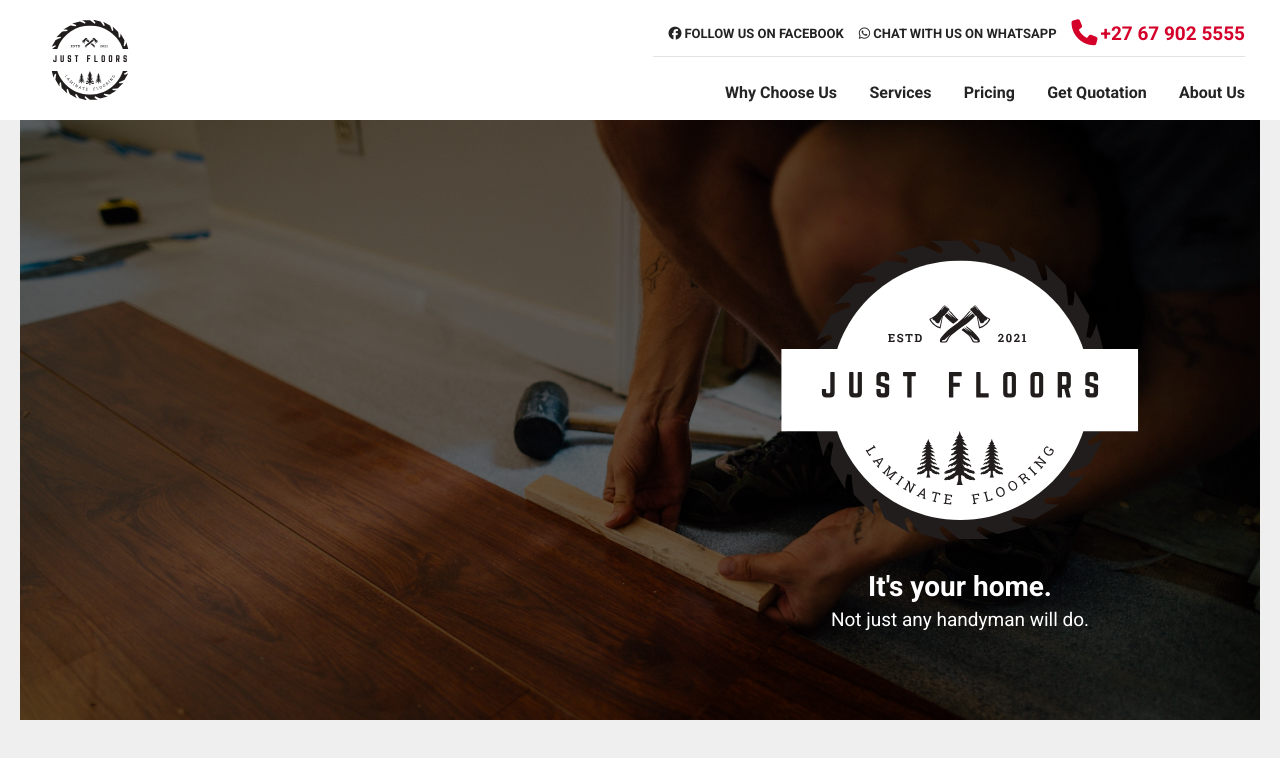
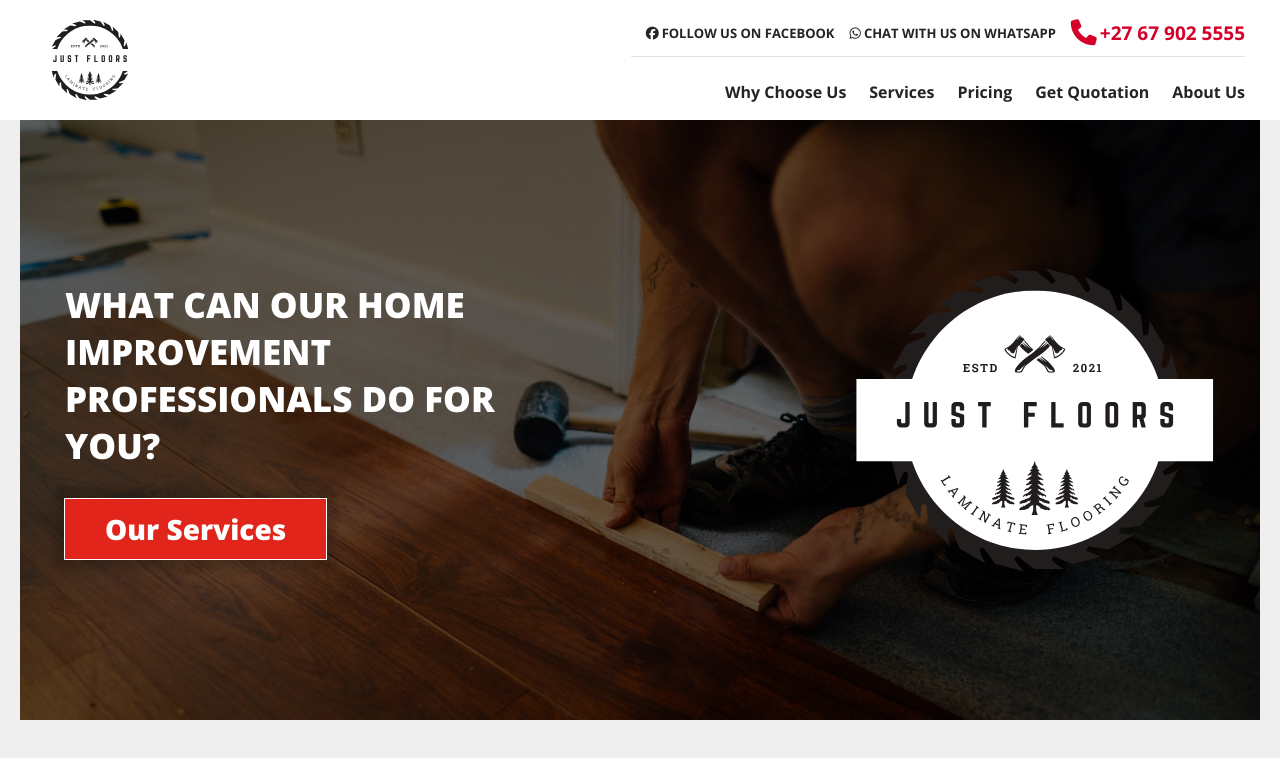
Before and after one commit to NgcoboAyanda/JustFloors, a plain HTML site: page index.html in a window 1280 px wide. Shown: the top 758 px of the page. Drawn offline with nearby package versions, Linux system fonts and the light colour scheme.

Commit message:
changed the banner

```diff
--- a/css/style.css
+++ b/css/style.css
@@ -1,4 +1,4 @@
-@import url('https://fonts.googleapis.com/css2?family=Roboto:wght@300;400;700&display=swap');
+@import url('https://fonts.googleapis.com/css2?family=Open+Sans:wght@300;400;500;600;700;800&display=swap');
 
 * {
     margin: 0;
@@ -10,6 +10,7 @@
 :root{
     /* colors */
     --color-primary: #D40029;
+    --color-primary-light: #e1251a;
 
     /* background */
     --color-bg-main: #efeff0;
@@ -18,8 +19,9 @@
     /* fonts */
      /* weight */
     --font-weight-big: 700;
+    --font-weight-bigger:800;
     /*family*/
-    --font-family-default:'Roboto', sans-serif;
+    --font-family-default: 'Open Sans', sans-serif;
     /*size*/
     --font-size-small: 13px;
     --font-size-normal: 16px;
@@ -284,7 +286,8 @@ body{
     background-image: linear-gradient(to right, rgba(0, 0, 0,0.6), rgb(0, 0, 0, 0.6)),url('../images/banner.jpg');
     background-size: cover;
     display: flex;
-    justify-content: center;
+    flex-direction: column;
+    padding: 0 15px;
 }
 
 .main__banner__text{
@@ -298,12 +301,12 @@ body{
 }
 
 .main__banner__text__logo{
-    padding: 25px 0;
+
 }
 
 .main__banner__text__logo__inner{
     position: relative;
-    width: 500px;
+    width: 360px;
     height: 310px;
     overflow: hidden;
     display: flex;
@@ -313,8 +316,8 @@ body{
 
 .main__banner__text__logo__inner > img{
     position: absolute;
-    width: 750px;
-    height: 750px;
+    width: 550px;
+    height: 550px;
 }
 
 .main__banner__text__content__inner{
@@ -332,15 +335,81 @@ body{
     margin-bottom: 5px;
 }
 
+.main__banner__services{
+    flex: 1;
+    display: flex;
+    align-items: flex-end;
+    justify-content: center;
+    font-size: var(--font-size-extreme);
+    font-weight: var(--font-weight-bigger);
+    color: var(--font-color-light);
+}
+
+.main__banner__services__inner{
+    max-width: 580px;
+}
+
+.main__banner__services__text{
+    text-align: center;
+}
+
+.main__banner__services__link{
+    margin-top: 30px;
+}
+
+.main__banner__services__link__inner{
+    display: flex;
+    justify-content: center;
+}
+
+.link-btn{
+    background-color: var(--color-primary-light);
+}
+.link-btn_big{
+    display: flex;
+    align-items: center;
+    text-decoration: none;
+    height: 60px;
+    width: auto;
+    padding: 0 40px;
+    font-size: var(--font-size-bigger);
+    color: var(--font-color-light);
+    outline: 1px solid currentColor;
+    box-shadow: 0 0 10px 10px rgba(0, 0, 0, 0.192);
+}
+
 /* header media query */
 @media screen and (min-width:800px){
     .main__banner__inner{
+        flex-direction: row;
         align-items: center;
-        justify-content: flex-end;
+        justify-content: space-between;
+        padding: 0 45px;
+    }
+
+    .main__banner__text__logo__inner > img{
+        position: absolute;
+        width: 750px;
+        height: 750px;
     }
 
     .main__banner__text{
         align-items: flex-end;
-        padding: 0 50px;
+    }
+
+    .main__banner__services{
+        justify-content: flex-start;
+    }
+
+    .main__banner__services__inner{
+        max-width: 450px;
+    }
+
+    .main__banner__services__text{
+        text-align: left;
+    }
+
+    .main__banner__services__link__inner{
+        justify-content: flex-start;
     }
 }
--- a/index.html
+++ b/index.html
@@ -165,6 +165,21 @@
         <div class="main__inner">
             <div class="main__banner">
                 <div class="main__banner__inner">
+                    <div class="main__banner__services">
+                        <div class="main__banner__services__inner">
+                            <div class="main__banner__services__text">
+                                WHAT CAN OUR HOME IMPROVEMENT PROFESSIONALS DO FOR YOU?
+                            </div>
+                            <div class="main__banner__services__link">
+                                <div class="main__banner__services__link__inner">
+                                    <a class="link-btn link-btn_big" href="#">
+                                        Our Services
+                                    </a>
+                                </div>
+                            </div>
+                        </div>
+                    </div>
+
                     <div class="main__banner__text">
                         <div class="main__banner__text__inner">
                             <div class="main__banner__text__logo">
@@ -174,16 +189,19 @@
                             </div>
                             <div class="main__banner__text__content">
                                 <div class="main__banner__text__content__inner">
+                                    <!--
                                     <span class="bigger">
                                         It's your home.
                                     </span>
                                     <span>
                                         Not just any handyman will do.
                                     </span>
+                                    -->
                                 </div>
                             </div>
                         </div>
                     </div>
+
                 </div>
             </div>
         </div>
```
